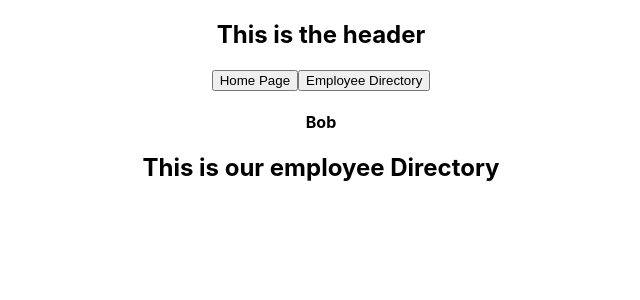
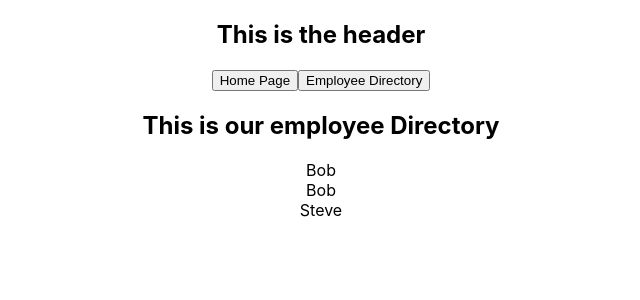
Before and after one commit to sfazli96/React-browserRouterTutorial, a React (Create React App) app: page /Directory in a window 1280 px wide. Shown: the top 300 px of the page, without its empty margins (319-959 px from the left). Built offline with nearby package versions, Linux system fonts and the light colour scheme.

Commit message:
browserRouter Tutorial Finished

```diff
--- a/src/App.js
+++ b/src/App.js
@@ -4,6 +4,7 @@ import Header from "./Header";
 import Home from "./Home";
 import Directory from "./Directory";
 import { Switch, Route } from "react-router-dom";
+import Profile from './Profile';
 
 
 // So whenever our path is equal to /Directory we want to display the component directory. Our top level of the Route path is the /Directory
@@ -16,7 +17,8 @@ class App extends Component {
         <Header />
         <Switch>
           <Route exact path="/" component={Home} />
-          <Route path="/Directory" component={Directory} />
+          <Route exact path ="/Directory" component={Directory} />
+          <Route path="/Directory/:id" component={Profile} />
         </Switch>
       </div>
     );
--- a/src/Directory.js
+++ b/src/Directory.js
@@ -1,13 +1,29 @@
 import React, { Component } from 'react'
+import { getAllEmployees } from "./EmployeeAPI";
 
 class Directory extends Component {
+
+    handleClickEmployee = id => {
+        console.log(id);
+    }
     render() {
+        const employeeList = getAllEmployees();
+
+
         return (
             <div>
                 <h2>This is our employee Directory </h2>
-
+                <div>
+                    {employeeList.map(employee => {
+                        return (
+                        <div onClick = {this.handleClickEmployee.bind(this, employee.id)}>
+                            {employee.name}
+                        </div>
+                        );
+                    })}
+                </div>
             </div>
-        )
+        );
     }
 }
 
--- a/src/Header.js
+++ b/src/Header.js
@@ -1,6 +1,5 @@
 import React, { Component } from 'react';
 import { withRouter } from "react-router-dom";
-import { getEmployeeById} from "./EmployeeAPI";
 
 
 // This file is our header file. The button we wrote will show a button on the website but won't do anything when we press the button, yet.
@@ -24,7 +23,6 @@ class Header extends Component {
                 <button onClick = {this.handleClickEmployeeDirectory}>
                     Employee Directory
                 </button>
-                <h4>{getEmployeeById("1")[0].name}</h4>
             </div>
         );
     }
--- /dev/null
+++ b/src/Profile.js
@@ -0,0 +1,38 @@
+import React, { Component } from 'react'
+import { withRouter } from "react-router-dom";
+import { getEmployeeById } from "./EmployeeAPI";
+
+class Profile extends Component {
+    constructor(props) {
+        super(props);
+        const employee = getEmployeeById(this.props.match.params.id);  // This is a list and illustrates the browser router
+        let employeeId = "not found";
+        let employeeName = "not found";
+        let employeeRole = "not found";
+        if(employee.length > 0) {
+            employeeId = employee[0].id
+            employeeName = employee[0].name
+            employeeRole = employee[0].role
+        }
+        this.state = {
+            id: employeeId,
+            name: employeeName,
+            role: employeeRole
+        };
+    }
+
+
+
+    render() {
+        return (
+            <div>
+                <h4>This is our profile</h4>
+                <h5>Name: {this.state.name}</h5>
+                <h5>role: {this.state.role}</h5>
+                <h5>id: {this.state.id}</h5>
+            </div>
+        )
+    }
+}
+
+export default withRouter(Profile);
```
